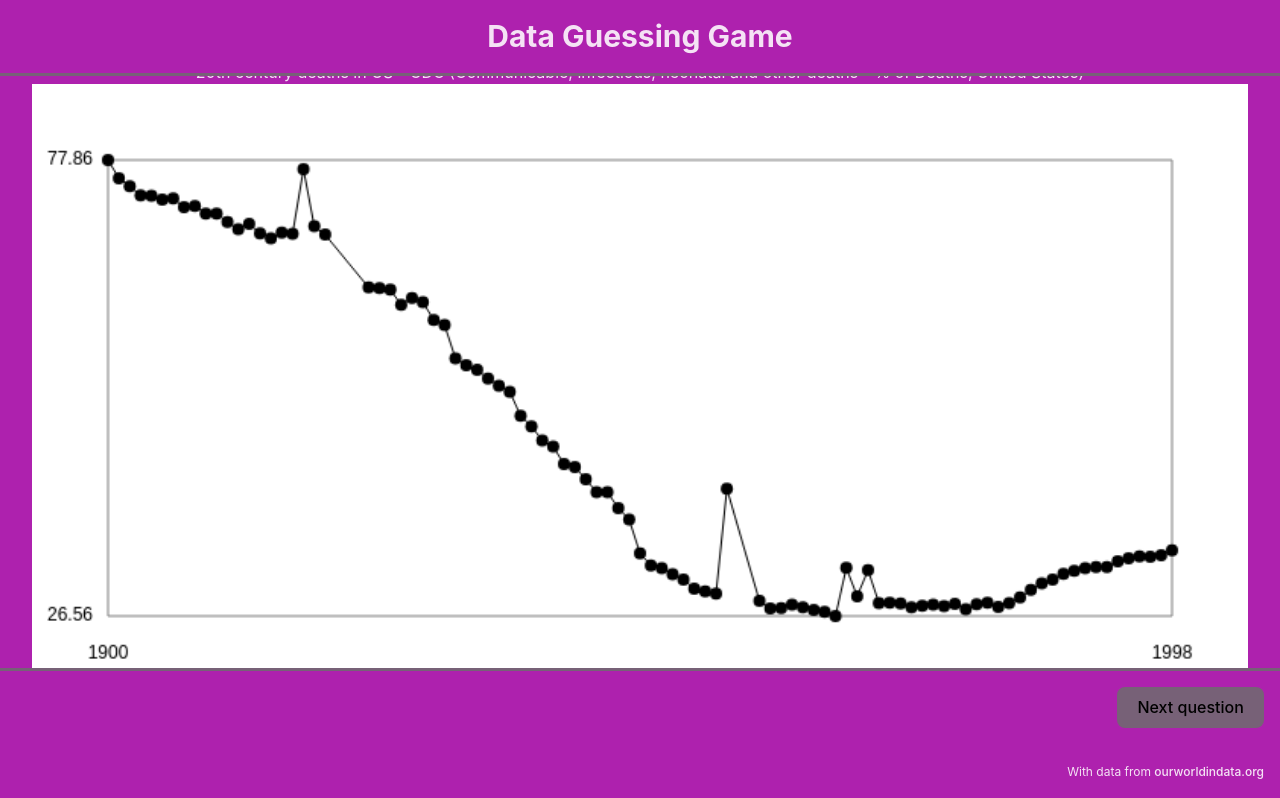
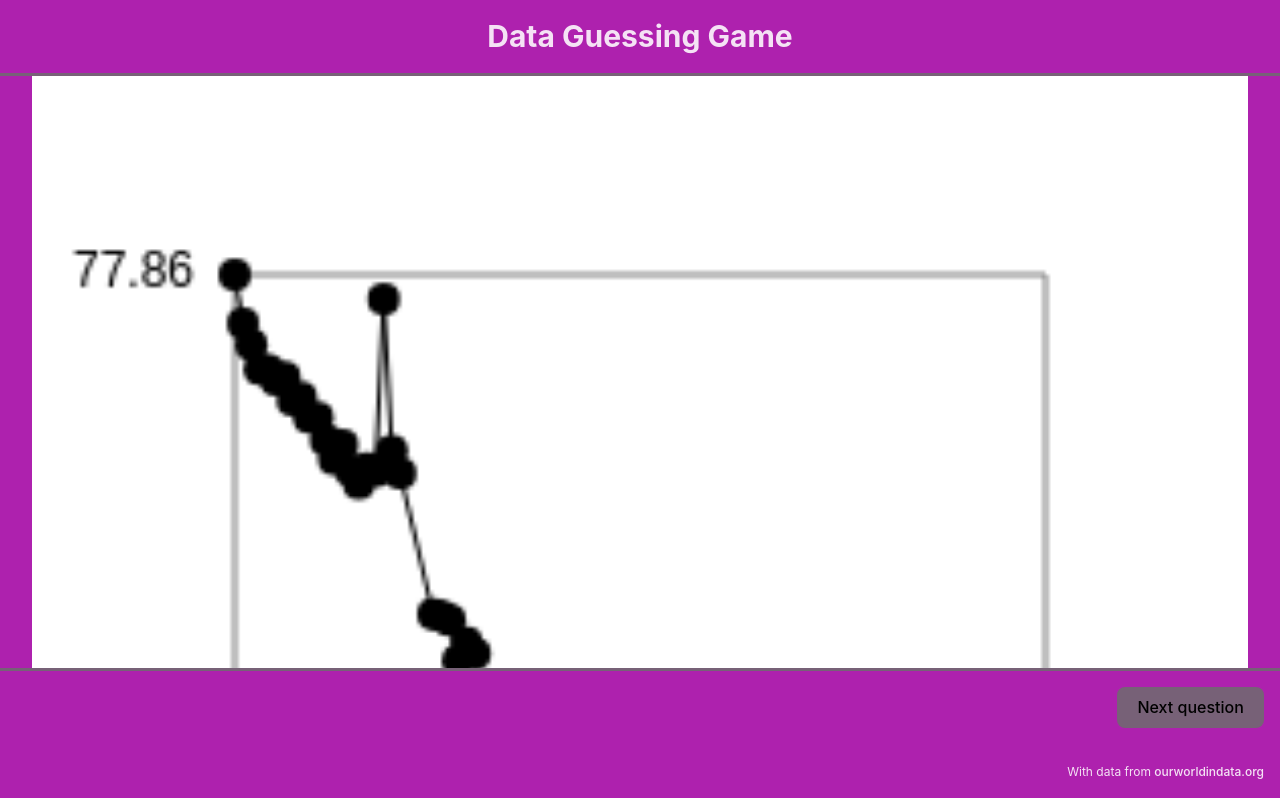
Before and after one commit to Jugendhackt/data-guessing-game, a React (Vite) app in the folder frontend/: page / in a window 1280 px wide. Shown: the top 798 px of the page. Built offline with nearby package versions, Linux system fonts and the light colour scheme.

Commit message:
frontend: support touches, clenup code

```diff
--- a/frontend/src/components/Chart.tsx
+++ b/frontend/src/components/Chart.tsx
@@ -6,59 +6,70 @@ type Props = {datapoints: Answer}
 
 const Canvas = styled.canvas`
   width: 100%;
-  height: 50%;
+  height: 100%;
 `;
 
 export const Chart: React.FC<Props> = ({ datapoints }) => {
   const canvasRef = useRef(null);
 
-  let [guess, setGuess] = useState([])
-  let [n, setN] = useState(0)
+  const [guess, setGuess] = useState([]);
+  const [n, setN] = useState(0);
 
   const margin = 50;
 
-function draw(e: React.MouseEvent<HTMLCanvasElement, MouseEvent>) {
+  function draw (e: React.MouseEvent<HTMLCanvasElement, MouseEvent> | React.TouchEvent<HTMLCanvasElement>) {
+    let clientX = 0;
+    let clientY = 0;
+
+    if (isTouches(e)) {
+      clientX = e.touches[0].pageX;
+      clientY = e.touches[0].pageY;
+    } else {
+      clientX = e.clientX;
+      clientY = e.clientY;
+    }
+
     const minYear = Math.min(...datapoints.map(d => d.year));
     const maxYear = Math.max(...datapoints.map(d => d.year));
     const minValue = Math.min(...datapoints.map(d => d.value));
     const maxValue = Math.max(...datapoints.map(d => d.value));
     const canvas = canvasRef.current;
     const rect = canvas.getBoundingClientRect();
-    const x = e.clientX - rect.left;
-    const y = e.clientY - rect.top;
-    const year = ((x-margin) / (rect.width - margin*2)) * (maxYear - minYear) + minYear;
-    const value = (((rect.height - (y+margin)) / (rect.height - margin*2)) * (maxValue - minValue) + minValue);
-    let newPoint = {year, value}
-    console.log("draw()")
-    console.log(newPoint)
-    setN(n+1)
-    console.log(n)
-    setGuess(oldGuess => [...oldGuess, newPoint])
-    console.log(guess)
+    const x = clientX - rect.left;
+    const y = clientY - rect.top;
+    const year = ((x - margin) / (rect.width - margin * 2)) * (maxYear - minYear) + minYear;
+    const value = (((rect.height - (y + margin)) / (rect.height - margin * 2)) * (maxValue - minValue) + minValue);
+    const newPoint = { year, value };
+    console.log("draw()");
+    console.log(newPoint);
+    setN(n + 1);
+    console.log(n);
+    setGuess(oldGuess => [...oldGuess, newPoint]);
+    console.log(guess);
   }
 
-  let [mouseIsDown, setMouseIsDown] = useState(false)
+  const [mouseIsDown, setMouseIsDown] = useState(false);
 
-  function mouseDown(e: React.MouseEvent<HTMLCanvasElement, MouseEvent>) {
-    console.log("mouseDown")
-    draw(e)
-    setMouseIsDown(true)
+  const isTouches = (e: React.MouseEvent<HTMLCanvasElement, MouseEvent> | React.TouchEvent<HTMLCanvasElement>): e is React.TouchEvent<HTMLCanvasElement> => ("touches" in e);
+
+  function mouseDown (e: React.MouseEvent<HTMLCanvasElement, MouseEvent> | React.TouchEvent<HTMLCanvasElement>) {
+    console.log("mouseDown");
+    draw(e);
+    setMouseIsDown(true);
   }
 
-  function mouseMove(e: React.MouseEvent<HTMLCanvasElement, MouseEvent>) {
+  function mouseMove (e: React.MouseEvent<HTMLCanvasElement, MouseEvent> | React.TouchEvent<HTMLCanvasElement>) {
     if (mouseIsDown) {
-      draw(e)
+      draw(e);
     }
   }
 
-  function mouseUp(_: React.MouseEvent<HTMLCanvasElement, MouseEvent>) {
-    setMouseIsDown(false)
+  function mouseUp (_: React.MouseEvent<HTMLCanvasElement, MouseEvent> | React.TouchEvent<HTMLCanvasElement>) {
+    setMouseIsDown(false);
   }
 
   useEffect(() => {
-    //console.log("useEffect")
-    //setGuess(oldGuess => [...oldGuess, {year: 2020, value: 0}])
-    console.log(guess)
+    console.log(guess);
     if (canvasRef === null) {
       return;
     }
@@ -72,12 +83,11 @@ function draw(e: React.MouseEvent<HTMLCanvasElement, MouseEvent>) {
     const minValue = Math.min(...datapoints.map(d => d.value));
     const maxValue = Math.max(...datapoints.map(d => d.value));
 
-   //guess = []
-   Array.from({length: maxYear - minYear + 1}, (_, i) => {
-        const year = minYear + i;
-        //guess.push({year, value: 20});
-        })
-    console.log(guess)
+    // Array.from({ length: maxYear - minYear + 1 }, (_, i) => {
+    //   const year = minYear + i;
+    //   // guess.push({year, value: 20});
+    // });
+    console.log(guess);
 
     // Axis labels
     context.font = "12px Arial";
@@ -129,10 +139,10 @@ function draw(e: React.MouseEvent<HTMLCanvasElement, MouseEvent>) {
       prevY = y;
     });
 
-    prevX = prevY = null
+    prevX = prevY = null;
     context.strokeStyle = "blue";
     context.fillStyle = "blue";
-    console.log(guess.length)
+    console.log(guess.length);
     guess.forEach(({ year, value }) => {
       const x = margin + (year - minYear) / (maxYear - minYear) * (canvas.width - 2 * margin);
       const y = canvas.height - margin - (value - minValue) / (maxValue - minValue) * (canvas.height - 2 * margin);
@@ -154,7 +164,7 @@ function draw(e: React.MouseEvent<HTMLCanvasElement, MouseEvent>) {
 
   return (
           <>
-              <Canvas ref={canvasRef} onMouseDown={mouseDown} onMouseMove={mouseMove} onMouseUp={mouseUp} width="800" height="400"></Canvas>
+              <Canvas ref={canvasRef} onMouseDown={mouseDown} onMouseMove={mouseMove} onMouseUp={mouseUp} onTouchStart={mouseDown} onTouchMove={mouseMove} onTouchEnd={mouseUp} height="400"></Canvas>
           </>
   );
 };
--- a/frontend/src/components/Question.tsx
+++ b/frontend/src/components/Question.tsx
@@ -4,16 +4,23 @@ import { Question as QuestionType, ShowAnswer } from "../types";
 import { Chart } from "./Chart";
 
 const Wrapper = styled.div`
-    /* display: flex; */
+    display: flex;
+    flex-direction: column;
+    & div {
+        margin: 0 0 1rem 0;
+    }
 `;
 
 export const Question: React.FC<QuestionType & ShowAnswer> = ({ answer, question, setShowAnswer, showAnswer }) => {
-  return (
+    return (
         <Wrapper>
             <div>{question}</div>
-            <Chart datapoints={answer} />
-            <div><input type="text" /><button onClick={() => setShowAnswer(true)}>Guess</button></div>
-            {showAnswer ? <div>{JSON.stringify(answer)}</div> : null}
+            <div>
+                <Chart datapoints={answer} />
+            </div>
+            <div>
+                <button onClick={() => setShowAnswer(true)}>Guess</button>
+            </div>
         </Wrapper>
-  );
+    );
 };
```
Lines whose indentation alone changed are shown as unchanged.
